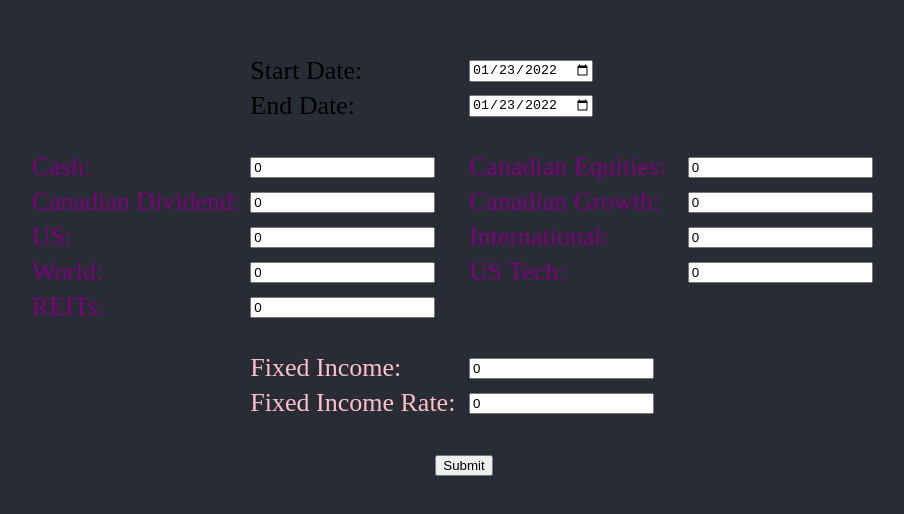
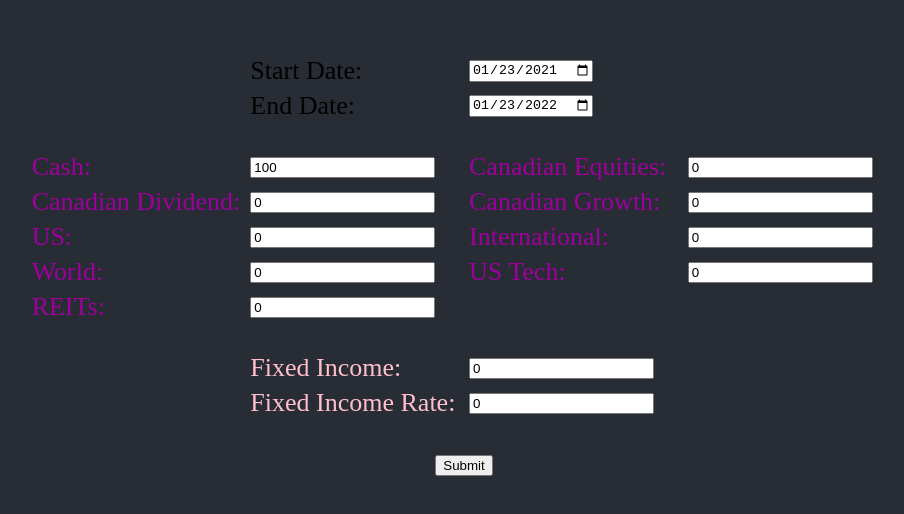
Before and after one commit to amackenzie1/ShowMeTheBenchmark, a React (Create React App) app: page / in a window 1280 px wide. Shown: the part 122-636 px from the top of the page, without its empty margins (176-1080 px from the left). Built offline with nearby package versions, Linux system fonts and the light colour scheme.

Commit message:
color scheme

```diff
--- a/src/App.css
+++ b/src/App.css
@@ -9,7 +9,7 @@
 }
 
 .InputForm {
-  color: purple;
+  color: rgb(158, 0, 158);
   display: grid;
   grid-template-columns: 1fr 1fr 1fr 1fr;
   grid-auto-rows: 35px;
--- a/src/App.tsx
+++ b/src/App.tsx
@@ -16,8 +16,9 @@ class MyForm extends React.Component<FormProps, FormState> {
   constructor(props: FormProps){
     super(props);
     let today = new Date().toISOString().split("T")[0];
+    let one_year_back = new Date(new Date().setFullYear(new Date().getFullYear() - 1)).toISOString().split("T")[0];
     this.state = {
-      cash: 0,
+      cash: 100,
       canadian_equities: 0,
       canadian_div: 0,
       canadian_growth: 0,
@@ -30,7 +31,7 @@ class MyForm extends React.Component<FormProps, FormState> {
       reits: 0,
       fixed_income: 0,
       fixed_income_rate: 0,
-      start: today,
+      start: one_year_back,
       end: today,
       submitted: false,
       calculated: 0
```
